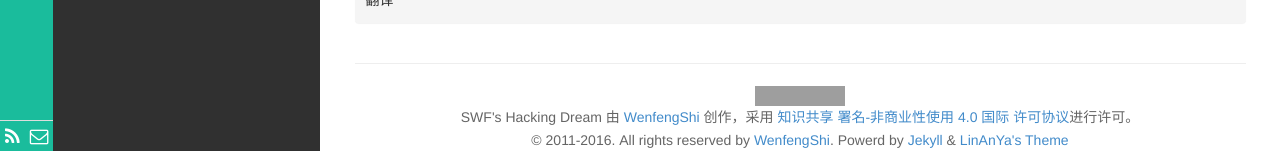
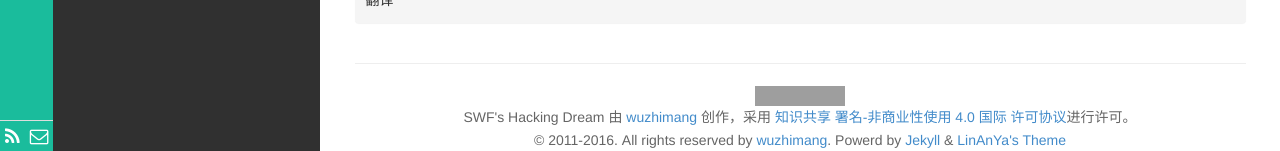
Before and after one commit to codeshold/onephone.github.io, a Jekyll site: the page built from index.html, in a window 1280 px wide. Shown: the part 976-1127 px from the top of the page. Built offline with Jekyll 4.4.1, drawn with Linux system fonts in a browser that asks for light colours; the list of posts is cut into pages by our own code; grey boxes are pictures that could not be loaded.

Commit message:
change author's name

```diff
--- a/_config.yml
+++ b/_config.yml
@@ -1,6 +1,6 @@
 # Owner/Author information
 author:
-  name:             WenfengShi
+  name:             wuzhimang
   avatar:           /assets/img/avatar.png
   email:            wuzhimang@gmail.com
   # Social networking links used in footer. Update and remove as you like.
@@ -39,7 +39,7 @@ gavatar:            /assets/img/avatar.png
 # google analytics 设置
 ga:
   id:
-  url: wenfengshi.me
+  url: codeshold.me
 
 # disqus 设置
 # Set Up Disqus On a Your Own Site, this shortname is your unique Disqus URL.
```
